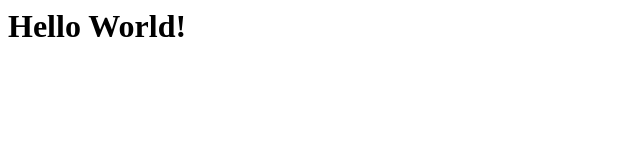
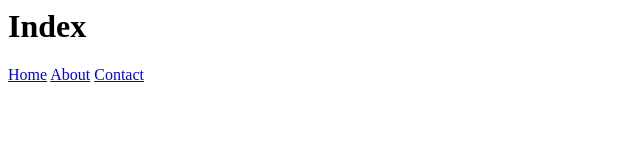
Before and after one commit to dis0ps-webdev/backend-webpack-template, a website built with webpack: page src/public/index.html in a window 1280 px wide. Shown: the whole page, without its empty margins (0-640 px from the left). Built offline with nearby package versions, Linux system fonts and the light colour scheme.

Commit message:
initial static content

```diff
--- a/src/public/index.html
+++ b/src/public/index.html
@@ -1,5 +1,8 @@
 <html>
   <body>
-    <h1>Hello World!</h1>
+    <h1>Index</h1>
+    <a href="index.html">Home</a>
+    <a href="about.html">About</a>
+    <a href="contact.html">Contact</a>
   </body>
 </html>
```
Also changed, not shown: src/public/about.html (added, +5 -0 lines), src/public/contact.html (added, +5 -0 lines), src/public/error/404.html (renamed from src/public/404.html).
